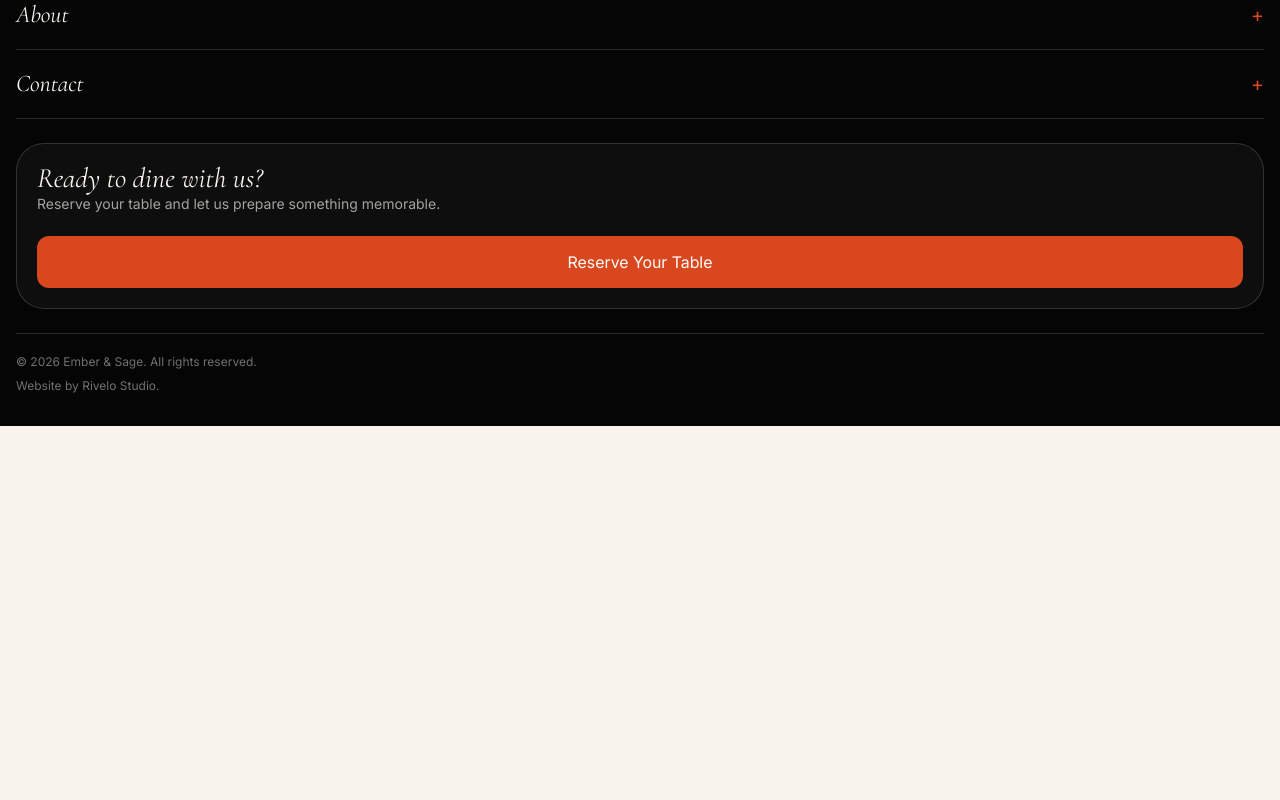
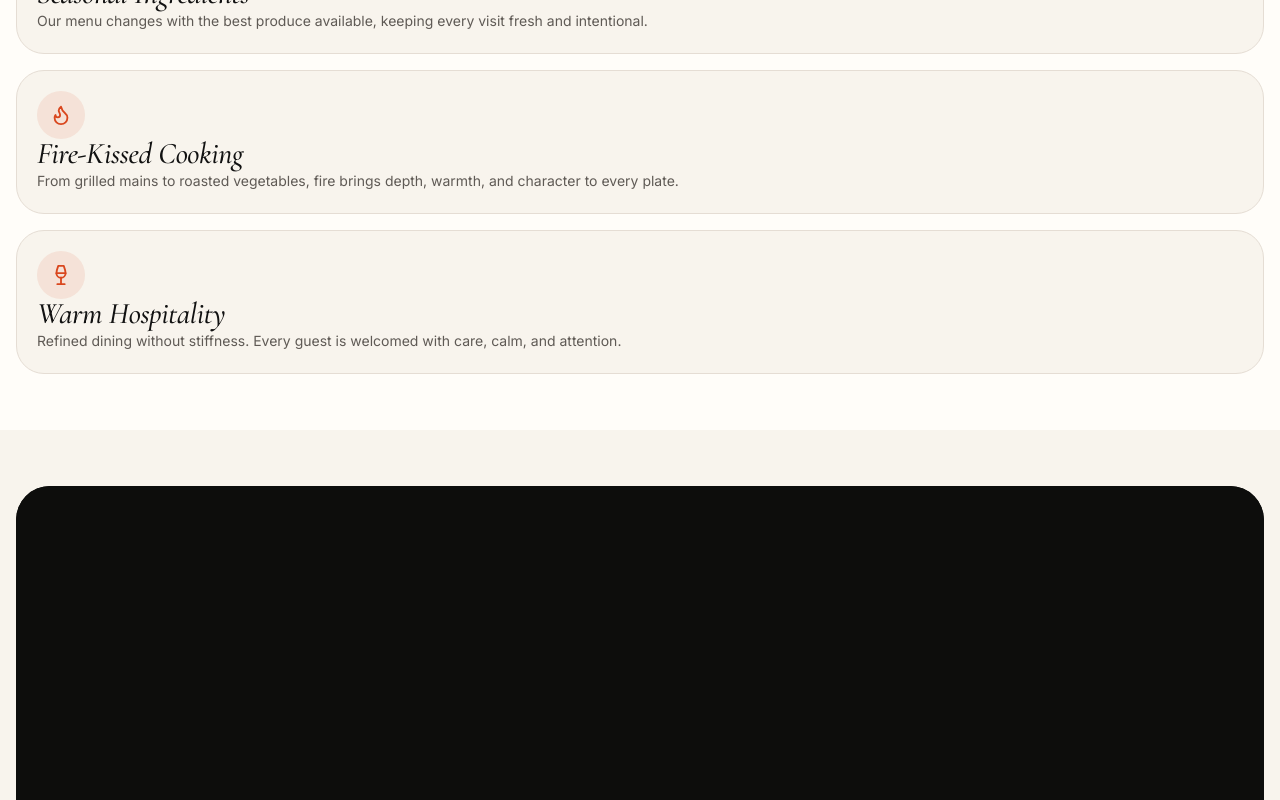
Before and after one commit to Davemafy/Ember-And-Sage, a React (Vite) app: page / in a window 1280 px wide. Shown: the part 3060-3860 px from the top of the page. Before the commit the page ends 3486 px from the top, so only its background shows below. Built offline with nearby package versions, Linux system fonts and the light colour scheme.

Commit message:
Update home with new sections

```diff
--- a/src/pages/home.tsx
+++ b/src/pages/home.tsx
@@ -1,6 +1,8 @@
 import HomeHero from "../components/sections/home-hero";
 import Footer from "../components/layout/footer";
 import HomeMenuPreview from "../components/sections/home-menu-preview";
+import HomeExperience from "../components/sections/home-experience";
+import HomeStory from "../components/sections/home-story";
 
 const Home = () => {
   return (
@@ -8,6 +10,8 @@ const Home = () => {
       <main>
         <HomeHero />
         <HomeMenuPreview />
+        <HomeExperience />
+        <HomeStory />
       </main>
 
       <Footer />
```
